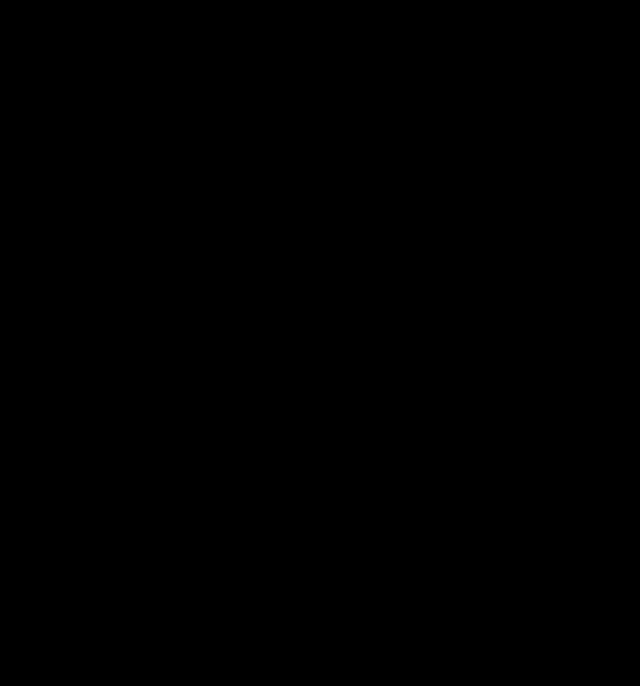
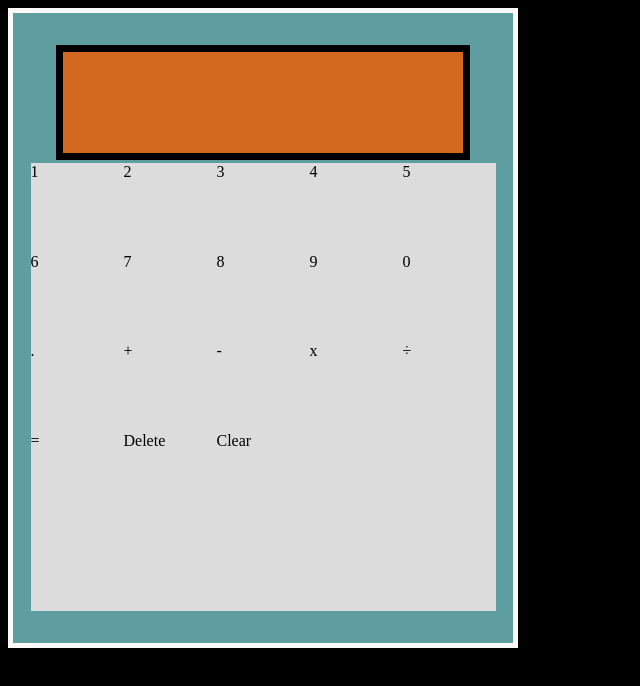
Before and after one commit to AminuMado/Calculator, a plain HTML site: page index.html in a window 1280 px wide. Shown: the whole page, without its empty margins (0-640 px from the left). Drawn offline with Linux system fonts and the light colour scheme.

Commit message:
Added some grids and styling

```diff
--- a/calculator.css
+++ b/calculator.css
@@ -1,3 +1,31 @@
 body{
     background-color: black;
 }
+.main-container {
+	width: 500px;
+	height: 630px;
+	border: 5px solid snow;
+	display: flex;
+	flex-direction: column;
+	align-items: center;
+	justify-content: center;
+	background: cadetblue;
+}
+
+.calc-screen {
+	width: 80%;
+	height: 16%;
+	border: 7px solid black;
+	background: chocolate;
+	text-align: end;
+	font-size: 100px;
+}
+.calc-buttons-container {
+	height: 71%;
+	background-color: gainsboro;
+	width: 93%;
+	margin-top: 3px;
+    display: grid;
+    grid-template-rows: repeat(5, 1fr);
+    grid-template-columns: repeat(5,1fr);
+}
--- a/index.html
+++ b/index.html
@@ -9,6 +9,28 @@
     <script src="calculator.js" type="text/javascript" defer></script>
 </head>
 <body>
-
+    <div class="main-container">
+        <div class="calc-screen"></div>
+        <div class="calc-buttons-container">
+            <div class="calc-button"> 1 </div>
+            <div class="calc-button"> 2 </div>
+            <div class="calc-button"> 3 </div>
+            <div class="calc-button"> 4 </div>
+            <div class="calc-button"> 5 </div>
+            <div class="calc-button"> 6 </div>
+            <div class="calc-button"> 7 </div>
+            <div class="calc-button"> 8 </div>
+            <div class="calc-button"> 9 </div>
+            <div class="calc-button"> 0 </div>
+            <div class="calc-button"> . </div>
+            <div class="calc-button"> + </div>
+            <div class="calc-button"> - </div>
+            <div class="calc-button"> x </div>
+            <div class="calc-button"> ÷ </div>
+            <div class="calc-button"> = </div>
+            <div class="calc-button"> Delete</div>
+            <div class="calc-button"> Clear </div>
+        </div>
+    </div>
 </body>
 </html>
```
